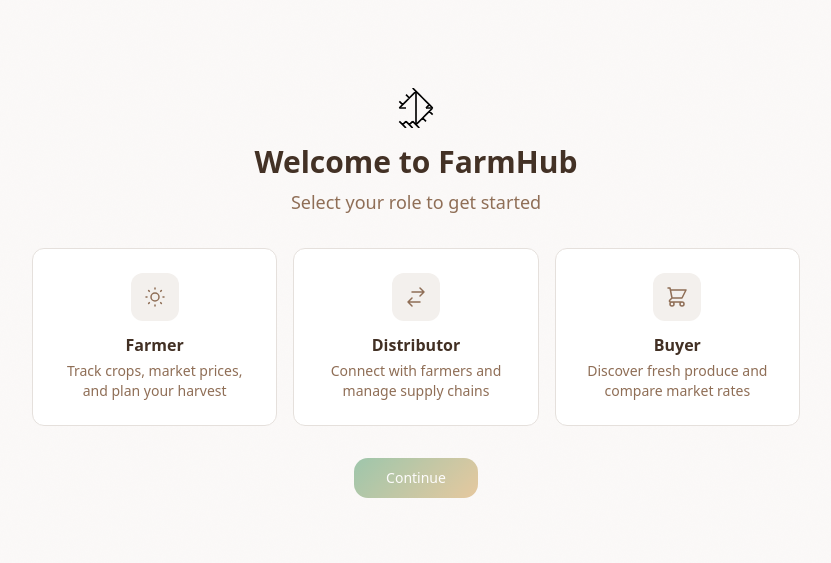
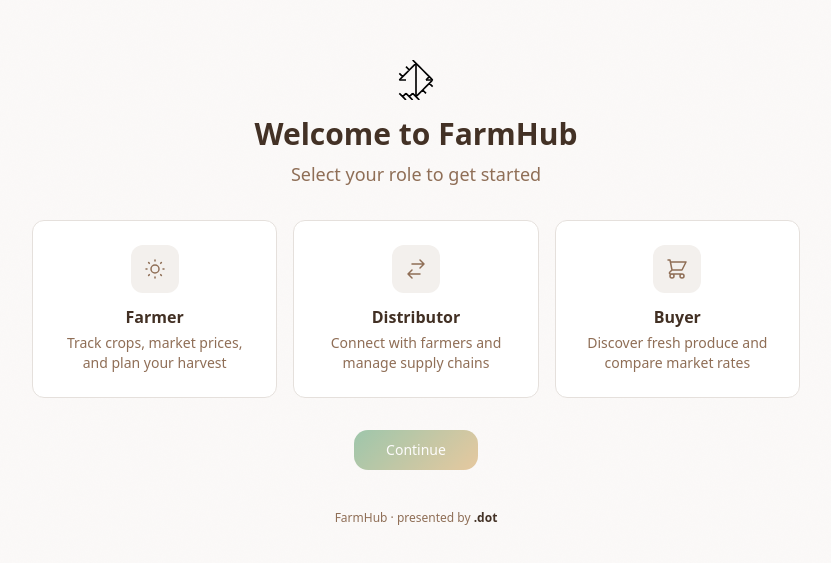
Before and after one commit to cser-utkarsh-raj/FarmHub, a React (Vite) app in the folder frontend/: page / in a window 1280 px wide. Shown: the part 107-670 px from the top of the page, without its empty margins (224-1055 px from the left). Built offline with nearby package versions, Linux system fonts and the light colour scheme; no server answers.

Commit message:
feat(frontend): polish FarmHub entry experience

```diff
--- a/frontend/src/pages/RoleSelection.tsx
+++ b/frontend/src/pages/RoleSelection.tsx
@@ -67,6 +67,7 @@ export default function RoleSelection() {
             <button
               key={r.id}
               onClick={() => setRole(r.id)}
+              aria-pressed={role === r.id}
               className={`
                 relative flex flex-col items-center gap-3 p-6 rounded-xl border transition-all duration-200
                 ${role === r.id
@@ -98,6 +99,9 @@ export default function RoleSelection() {
             Continue
           </Button>
         </div>
+        <footer className="pt-2 text-center text-xs text-muted-foreground">
+          FarmHub · presented by <span className="font-semibold text-foreground">.dot</span>
+        </footer>
       </div>
     </div>
   );
```
